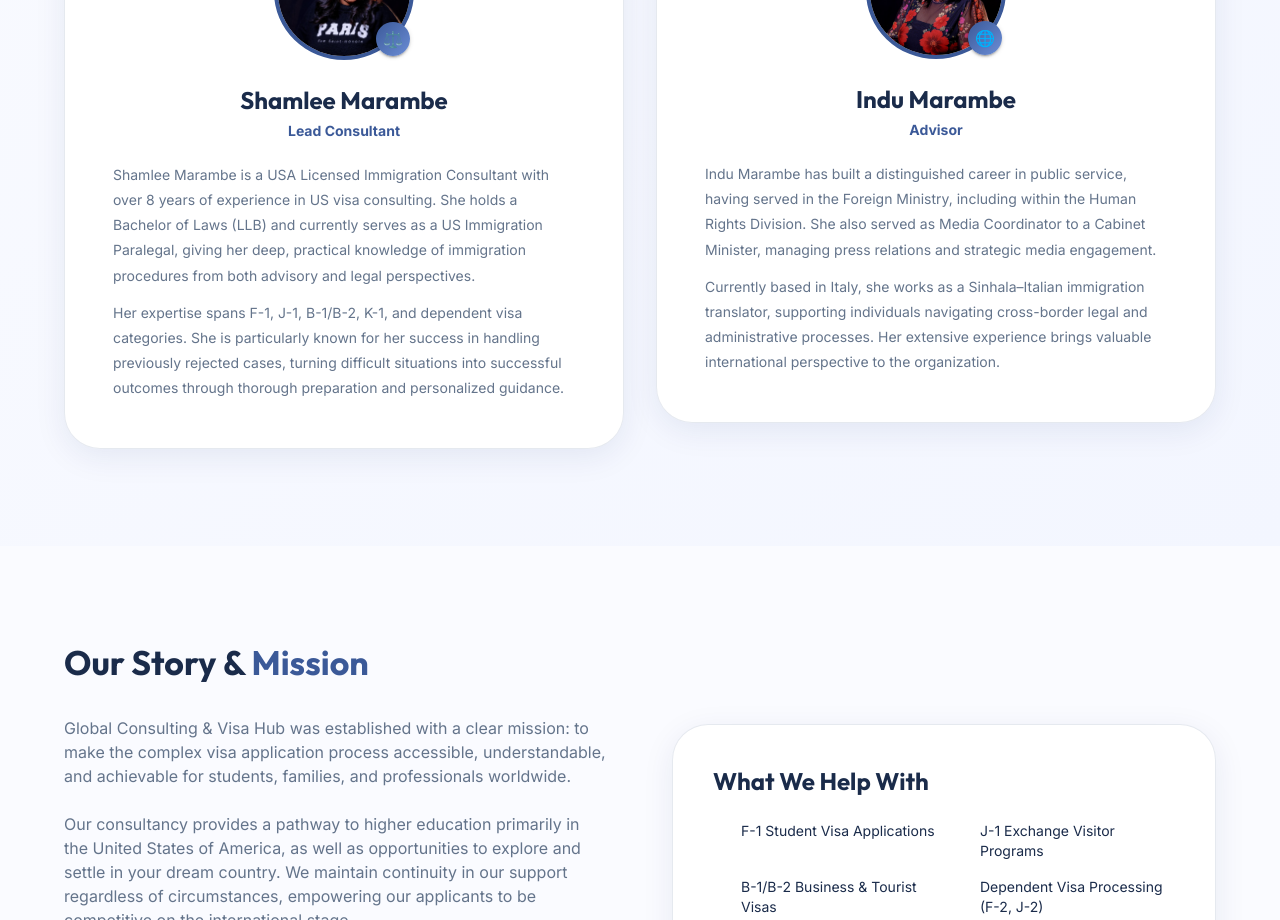
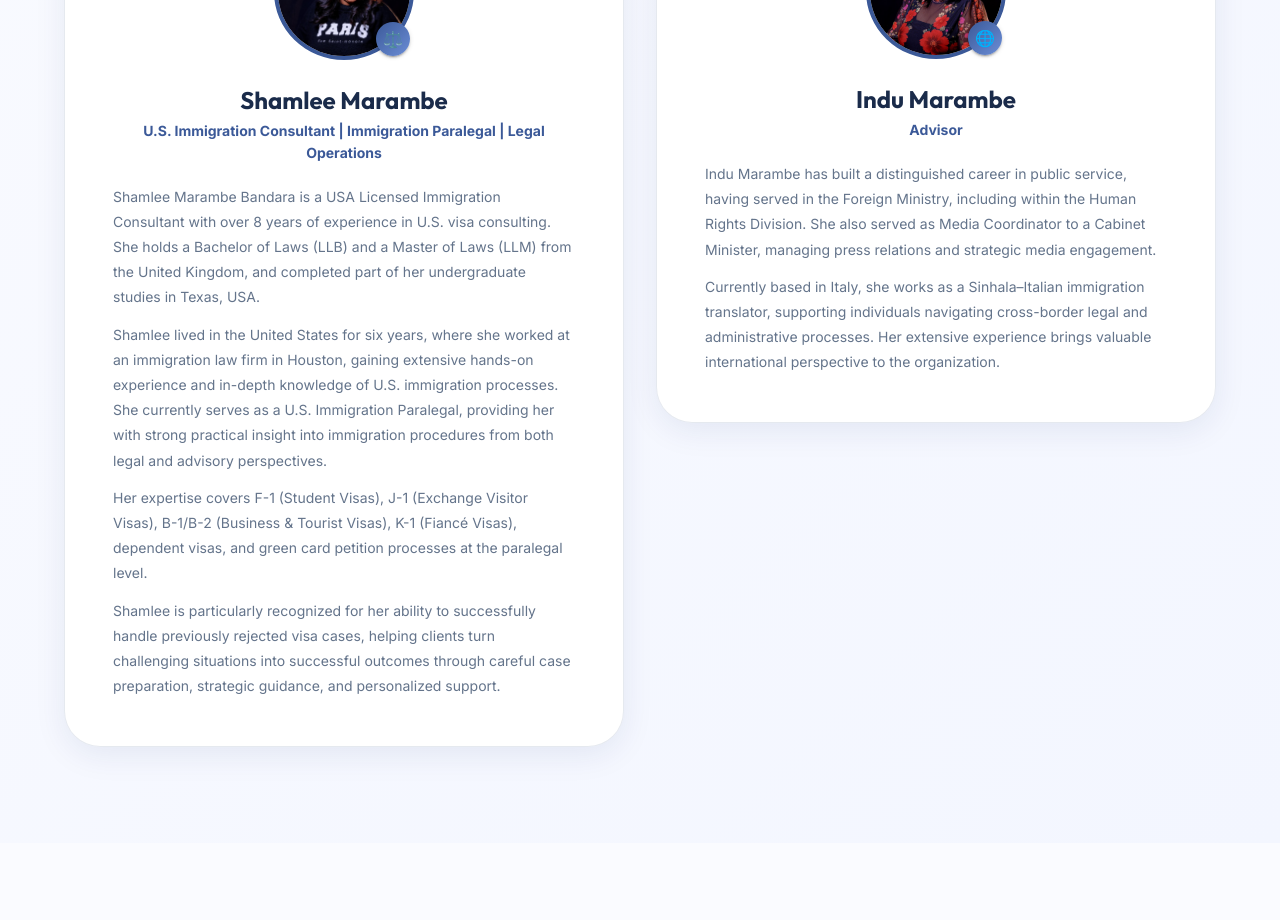
Before and after one commit to Redsniper99/global_cunsulting_visa_hub, a Next.js app: page /about in a window 1280 px wide. Shown: the part 1300-2220 px from the top of the page. Built offline with nearby package versions, Linux system fonts and the light colour scheme; no server answers; some icons are missing.

Commit message:
feat: implement About Us page with company overview, team, values, and expertise sections.

```diff
--- a/src/app/about/page.tsx
+++ b/src/app/about/page.tsx
@@ -170,15 +170,21 @@ export default function AboutPage() {
                                         <Typography variant="h5" fontWeight="bold" sx={{ mb: 0.5 }}>
                                             Shamlee Marambe
                                         </Typography>
-                                        <Typography variant="subtitle2" color="primary" fontWeight="bold" sx={{ mb: 2.5 }}>
-                                            Lead Consultant
+                                        <Typography variant="subtitle2" color="primary" fontWeight="bold" sx={{ mb: 2.5, display: 'block' }}>
+                                            U.S. Immigration Consultant&nbsp;|&nbsp;Immigration Paralegal&nbsp;|&nbsp;Legal Operations
                                         </Typography>
                                         <Box sx={{ color: 'text.secondary', display: 'flex', flexDirection: 'column', gap: 1.5, textAlign: 'left' }}>
                                             <Typography variant="body2" lineHeight={1.8}>
-                                                Shamlee Marambe is a USA Licensed Immigration Consultant with over 8 years of experience in US visa consulting. She holds a Bachelor of Laws (LLB) and currently serves as a US Immigration Paralegal, giving her deep, practical knowledge of immigration procedures from both advisory and legal perspectives.
+                                                Shamlee Marambe Bandara is a USA Licensed Immigration Consultant with over 8 years of experience in U.S. visa consulting. She holds a Bachelor of Laws (LLB) and a Master of Laws (LLM) from the United Kingdom, and completed part of her undergraduate studies in Texas, USA.
                                             </Typography>
                                             <Typography variant="body2" lineHeight={1.8}>
-                                                Her expertise spans F-1, J-1, B-1/B-2, K-1, and dependent visa categories. She is particularly known for her success in handling previously rejected cases, turning difficult situations into successful outcomes through thorough preparation and personalized guidance.
+                                                Shamlee lived in the United States for six years, where she worked at an immigration law firm in Houston, gaining extensive hands-on experience and in-depth knowledge of U.S. immigration processes. She currently serves as a U.S. Immigration Paralegal, providing her with strong practical insight into immigration procedures from both legal and advisory perspectives.
+                                            </Typography>
+                                            <Typography variant="body2" lineHeight={1.8}>
+                                                Her expertise covers F-1 (Student Visas), J-1 (Exchange Visitor Visas), B-1/B-2 (Business &amp; Tourist Visas), K-1 (Fiancé Visas), dependent visas, and green card petition processes at the paralegal level.
+                                            </Typography>
+                                            <Typography variant="body2" lineHeight={1.8}>
+                                                Shamlee is particularly recognized for her ability to successfully handle previously rejected visa cases, helping clients turn challenging situations into successful outcomes through careful case preparation, strategic guidance, and personalized support.
                                             </Typography>
                                         </Box>
                                     </Box>
```
